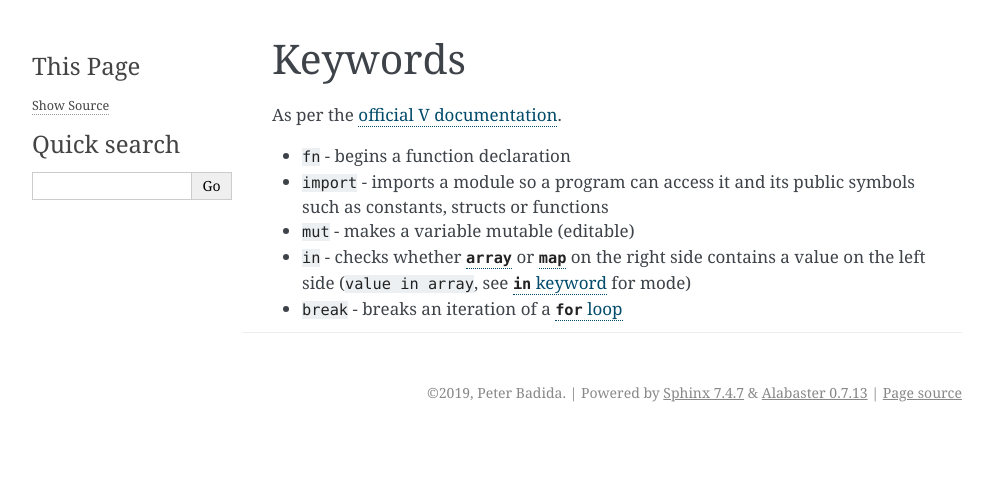
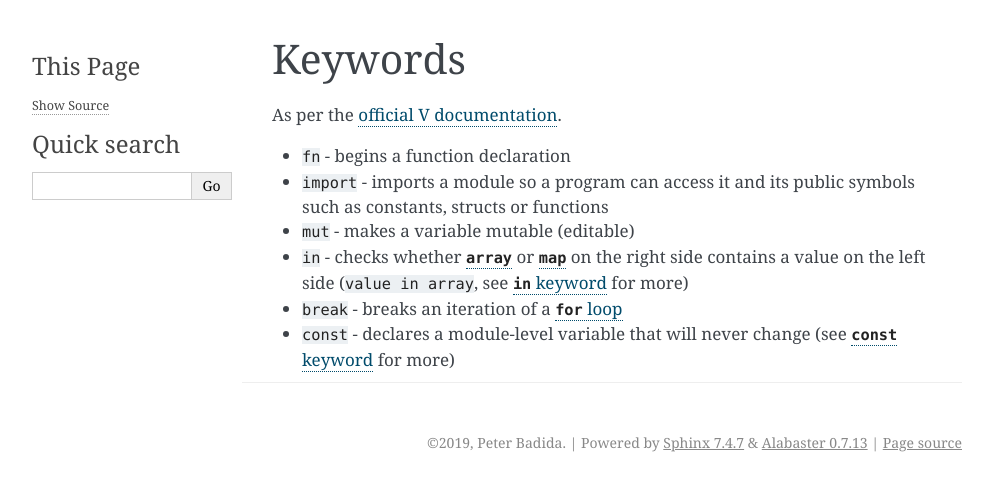
Before and after one commit to KeyWeeUsr/the-book-of-v, a Sphinx documentation site: the page built from source/keywords.rst, in a window 1280 px wide. Shown: the top 491 px of the page, without its empty margins (148-1141 px from the left). Built offline with Sphinx 7.4.7, drawn with Linux system fonts in a browser that asks for light colours.

Commit message:
[ADD] Add const exit condition for Hangman

```diff
--- a/source/keywords.rst
+++ b/source/keywords.rst
@@ -10,5 +10,7 @@ As per the `official V documentation <https://vlang.io/docs#keywords>`_.
   symbols such as constants, structs or functions
 * ``mut`` - makes a variable mutable (editable)
 * ``in`` - checks whether |array_type|_ or |map_type|_ on the right side
-  contains a value on the left side (``value in array``, see |in_kw|_ for mode)
+  contains a value on the left side (``value in array``, see |in_kw|_ for more)
 * ``break`` - breaks an iteration of a |for_loop|_
+* ``const`` - declares a module-level variable that will never change (see
+  |const_kw|_ for more)
--- a/source/symbols.rst
+++ b/source/symbols.rst
@@ -50,3 +50,6 @@
 
 .. _in_kw: https://vlang.io/docs#in
 .. |in_kw| replace:: ``in`` keyword
+
+.. _const_kw: https://vlang.io/docs#consts
+.. |const_kw| replace:: ``const`` keyword
```
Also changed, not shown: source/chapter-2-hangman.rst (+8 -0 lines), 1 other file.
